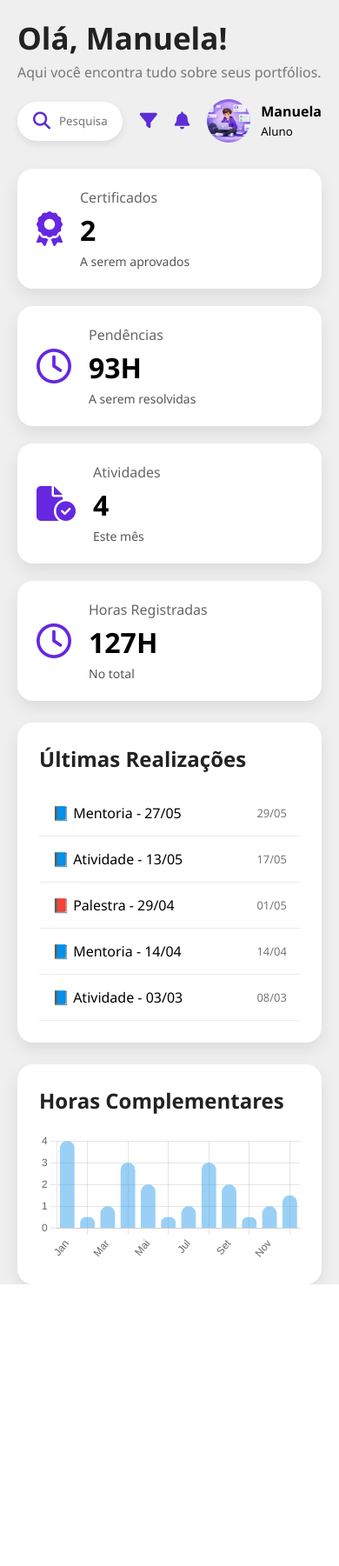
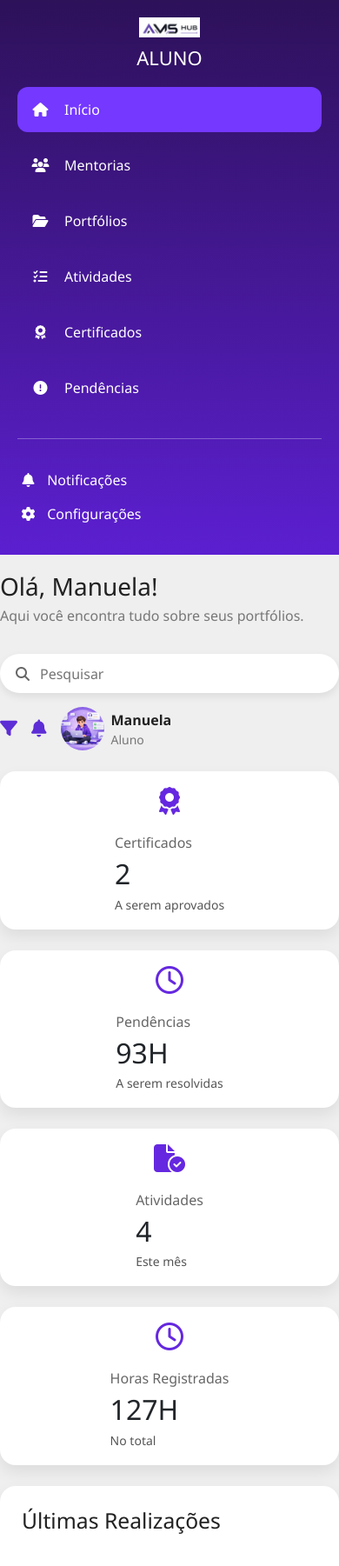
Before and after one commit to AshileyLaura/AMShub, a Django app: page /aluno/ in a window 390 px wide. Shown: the top 1801 px of the page at 87% size. Before the commit the page ends 1477 px from the top, so only its background shows below. Run offline with Django 5.2, Linux system fonts and the light colour scheme.

Commit message:
adicionando bootstrap

```diff
--- a/AMSHub/static/Aluno.css
+++ b/AMSHub/static/Aluno.css
@@ -1,286 +1,419 @@
-*{
-    margin:0;
-    padding:0;
-    box-sizing:border-box;
-    font-family:'Segoe UI',sans-serif;
+* {
+    box-sizing: border-box;
 }
 
-body{
-    background:#efefef;
+body {
+    margin: 0;
+    background: #efefef;
+    font-family: 'Segoe UI', sans-serif;
+    color: #222;
 }
 
-.container{
-    display:flex;
-    height:100vh;
+.sidebar {
+    min-height: 100vh;
+
+    background: linear-gradient(
+        180deg,
+        #2d1159,
+        #5c1fd1
+    );
+
+    color: white;
+
+    padding: 20px;
+
+    border-radius: 0 25px 25px 0;
+
+    display: flex;
+    flex-direction: column;
+    justify-content: space-between;
 }
 
-/* ================= MENU ================= */
-
-.sidebar{
-    width:250px;
-    background:linear-gradient(180deg,#2d1159,#5c1fd1);
-    color:#fff;
-    display:flex;
-    flex-direction:column;
-    justify-content:space-between;
-    border-radius:0 25px 25px 0;
-    padding:20px;
+.logo img {
+    width: 70px;
+    margin-bottom: 10px;
 }
 
-.logo{
-    text-align:center;
+.logo h2 {
+    font-size: 22px;
 }
 
-.logo img{
-    width:70px;
-    margin-bottom:10px;
+.sidebar nav {
+    margin-top: 35px;
 }
 
-.logo h2{
-    font-size:22px;
+.sidebar .nav-item {
+    margin-bottom: 12px;
 }
 
-nav ul{
-    list-style:none;
-    margin-top:35px;
+.sidebar .nav-link {
+    color: white;
+
+    display: flex;
+    align-items: center;
+
+    gap: 15px;
+
+    padding: 14px;
+
+    border-radius: 12px;
+
+    transition: 0.3s;
 }
 
-nav ul li{
-    display:flex;
-    align-items:center;
-    gap:15px;
-    padding:14px;
-    margin-bottom:12px;
-    border-radius:12px;
-    cursor:pointer;
-    transition:.3s;
+.sidebar .nav-link i {
+    width: 25px;
+    text-align: center;
 }
 
-nav ul li:hover,
-nav ul li.active{
-    background:#7438ff;
+.sidebar .nav-link:hover,
+.sidebar .nav-item.active .nav-link {
+
+    background: #7438ff;
+
+    color: white;
 }
 
-nav ul li i{
-    width:25px;
-    text-align:center;
+.bottom-menu {
+
+    border-top: 1px solid rgba(255,255,255,.3);
+
+    padding-top: 20px;
 }
 
-.bottom-menu{
-    border-top:1px solid rgba(255,255,255,.3);
-    padding-top:20px;
+.bottom-menu a {
+
+    display: block;
+
+    color: white;
+
+    text-decoration: none;
+
+    margin: 15px 0;
+
+    transition: .3s;
 }
 
-.bottom-menu a{
-    display:block;
-    color:white;
-    text-decoration:none;
-    margin:15px 0;
-    transition:.3s;
+.bottom-menu a:hover {
+
+    color: #d8c8ff;
+
 }
 
-.bottom-menu a:hover{
-    color:#d8c8ff;
+.bottom-menu i {
+
+    width: 25px;
+
+    text-align: center;
+
+    margin-right: 5px;
 }
 
-.bottom-menu i{
-    width:25px;
+main {
+
+    padding: 25px 35px;
+
 }
 
-/* ================= CONTEÚDO ================= */
+header h1 {
 
-main{
-    flex:1;
-    padding:25px 35px;
+    font-size: 35px;
+
+    color: #222;
+
+    margin: 0;
+
 }
 
-/* TOPO */
+header p {
 
-header{
-    display:flex;
-    justify-content:space-between;
-    align-items:center;
-    margin-bottom:30px;
+    color: #777;
+
+    margin-top: 5px;
+
 }
 
-header h1{
-    font-size:35px;
-    color:#222;
+.search {
+
+    width: 340px;
+
+    height: 45px;
+
+    background: white;
+
+    border-radius: 30px;
+
+    display: flex;
+
+    align-items: center;
+
+    padding: 0 18px;
+
+    box-shadow: 0 4px 10px rgba(0,0,0,.08);
+
 }
 
-header p{
-    color:#777;
-    margin-top:5px;
+.search i {
+
+    color: #666;
+
 }
 
-.header-right{
-    display:flex;
-    align-items:center;
-    gap:20px;
+.search input {
+
+    border: none;
+
+    outline: none;
+
+    width: 100%;
+
+    margin-left: 10px;
+
 }
 
-.search{
-    width:340px;
-    height:45px;
-    background:white;
-    border-radius:30px;
-    display:flex;
-    align-items:center;
-    padding:0 18px;
-    box-shadow:0 4px 10px rgba(0,0,0,.08);
+.header-right > i {
+
+    color: #5d2dd6;
+
+    font-size: 20px;
+
+    cursor: pointer;
+
 }
 
-.search input{
-    border:none;
-    outline:none;
-    width:100%;
-    margin-left:10px;
+.perfil img {
+
+    width: 50px;
+
+    height: 50px;
+
+    border-radius: 50%;
+
+    object-fit: cover;
+
 }
 
-.header-right i{
-    color:#5d2dd6;
-    font-size:20px;
-    cursor:pointer;
+.perfil small {
+
+    display: block;
+
+    color: #777;
+
 }
 
-.perfil{
-    display:flex;
-    align-items:center;
-    gap:12px;
+.card {
+
+    border: none;
+
+    background: white;
+
+    border-radius: 18px;
+
+    padding: 22px;
+
+    display: flex;
+
+    align-items: center;
+
+    gap: 20px;
+
+    box-shadow: 0 8px 18px rgba(0,0,0,.08);
+
+    transition: .3s;
+
 }
 
-.perfil img{
-    width:50px;
-    height:50px;
-    border-radius:50%;
-    object-fit:cover;
+.card:hover {
+
+    transform: translateY(-4px);
+
+    box-shadow: 0 12px 25px rgba(0,0,0,.12);
+
 }
 
-/* ================= CARDS ================= */
 
-.cards{
-    display:grid;
-    grid-template-columns:repeat(4,1fr);
-    gap:20px;
-    margin-bottom:25px;
+.card > i {
+
+    font-size: 40px;
+
+    color: #6528e0;
+
 }
 
-.card{
-    background:white;
-    border-radius:18px;
-    padding:22px;
-    display:flex;
-    align-items:center;
-    gap:20px;
-    box-shadow:0 8px 18px rgba(0,0,0,.08);
+
+.card span {
+
+    color: #666;
+
 }
 
-.card i{
-    font-size:40px;
-    color:#6528e0;
+
+.card h2 {
+
+    font-size: 32px;
+
+    margin: 5px 0;
+
 }
 
-.card span{
-    color:#666;
-}
 
-.card h2{
-    font-size:32px;
-    margin:5px 0;
-}
+.card p {
 
-.card p{
-    color:#555;
-    font-size:14px;
-}
+    color: #555;
 
-/* ================= CONTEÚDO ================= */
+    font-size: 14px;
 
-.content{
-    display:grid;
-    grid-template-columns:1.2fr 1fr;
-    gap:25px;
+    margin: 0;
+
 }
 
 .atividades,
-.grafico{
-    background:white;
-    border-radius:18px;
-    padding:25px;
-    box-shadow:0 8px 18px rgba(0,0,0,.08);
+.grafico {
+
+    background: white;
+
+    border-radius: 18px;
+
+    padding: 25px;
+
+    box-shadow: 0 8px 18px rgba(0,0,0,.08);
+
 }
 
+
 .atividades h2,
-.grafico h2{
-    margin-bottom:20px;
-    color:#222;
+.grafico h2 {
+
+    margin-bottom: 20px;
+
+    color: #222;
+
 }
 
-.atividades ul{
-    list-style:none;
+
+.atividades ul {
+
+    list-style: none;
+
+    padding: 0;
+
+    margin: 0;
+
 }
 
-.atividades li{
-    display:flex;
-    justify-content:space-between;
-    align-items:center;
-    padding:15px;
-    border-bottom:1px solid #ececec;
-    transition:.3s;
+
+.atividades li {
+
+    display: flex;
+
+    justify-content: space-between;
+
+    align-items: center;
+
+    padding: 15px;
+
+    border-bottom: 1px solid #ececec;
+
+    transition: .3s;
+
 }
 
-.atividades li:hover{
-    background:#f5f5ff;
+
+.atividades li:hover {
+
+    background: #f5f5ff;
+
 }
 
-.atividades span{
-    color:#777;
-    font-size:13px;
+
+.atividades li small {
+
+    color: #777;
+
 }
 
-/* ================= GRÁFICO ================= */
+#graficoHoras {
 
-#graficoHoras{
-    width:100%;
-    height:320px;
+    width: 100% !important;
+
+    height: 320px !important;
+
 }
 
-/* ================= RESPONSIVO ================= */
+@media (max-width: 991px) {
 
-@media(max-width:1200px){
+    .sidebar {
 
-.cards{
-    grid-template-columns:repeat(2,1fr);
+        min-height: auto;
+
+        border-radius: 0;
+
     }
 
-.content{
-    grid-template-columns:1fr;
+    .sidebar nav {
+
+        margin-top: 20px;
+
+    }
+
+    .bottom-menu {
+
+        margin-top: 20px;
+
     }
 
 }
 
-@media(max-width:900px){
 
-.sidebar{
-    display:none;
+@media (max-width: 768px) {
+
+    main {
+
+        padding: 20px;
+
     }
 
-main{
-    padding:20px;
+    header {
+
+        align-items: flex-start !important;
+
     }
 
-header{
-    flex-direction:column;
-    align-items:flex-start;
-    gap:20px;
+    .header-right {
+
+        width: 100%;
+
+        flex-wrap: wrap;
+
     }
 
-.search{
-    width:100%;
-}
+    .search {
 
-.cards{
-    grid-template-columns:1fr;
+        width: 100%;
+
     }
 
 }
+
+
+@media (max-width: 576px) {
+
+    header h1 {
+
+        font-size: 28px;
+
+    }
+
+    .card {
+
+        padding: 18px;
+
+    }
+
+    .card > i {
+
+        font-size: 32px;
+
+    }
+
+}
--- a/AMSHub/static/dashboard.js
+++ b/AMSHub/static/dashboard.js
@@ -11,7 +11,7 @@ new Chart(ctx,{
 
             label:'Horas',
 
-            data:[4,0.5,1,3,2,0.5,1,3,2,0.5,1,1.5],
+            data:[4,0.5,1,3,2,0.5,1,3,0,0,0,0],
 
             borderRadius:8
 
--- a/templates/Aluno.html
+++ b/templates/Aluno.html
@@ -9,23 +9,31 @@
 
     <title>AMS - Aluno</title>
 
-    <link rel="stylesheet" href="{% static 'Aluno.css' %}">
+    <link href="https://cdn.jsdelivr.net/npm/bootstrap@5.3.3/dist/css/bootstrap.min.css"
+        rel="stylesheet">
 
     <link rel="stylesheet"
         href="https://cdnjs.cloudflare.com/ajax/libs/font-awesome/6.7.1/css/all.min.css">
+
+    <link rel="stylesheet" href="{% static 'Aluno.css' %}">
 
 </head>
 
 <body>
 
-<div class="container">
+<div class="container-fluid p-0">
 
+    <div class="row g-0 min-vh-100">
 
-    <aside class="sidebar">
+        <aside class="sidebar col-lg-2">
 
-        <div class="logo">
+            <div>
 
-            <img src="{% static 'imagens/logoaluno.png' %}" alt="Logo">
+                <div class="logo text-center">
+
+                    <img src="{% static 'imagens/logoaluno.png' %}"
+                         alt="Logo"
+                         class="img-fluid">
 
                     <h2>ALUNO</h2>
 
@@ -33,53 +41,77 @@
 
                 <nav>
 
-            <ul>
+                    <ul class="nav flex-column">
 
-                <li class="active">
+                        <li class="nav-item active">
+
+                            <a href="#" class="nav-link">
 
                                 <i class="fa-solid fa-house"></i>
 
                                 <span>Início</span>
 
+                            </a>
+
                         </li>
 
-                <li>
+                        <li class="nav-item">
+
+                            <a href="#" class="nav-link">
 
                                 <i class="fa-solid fa-users"></i>
 
                                 <span>Mentorias</span>
 
+                            </a>
+
                         </li>
 
-                <li>
+                        <li class="nav-item">
+
+                            <a href="#" class="nav-link">
 
                                 <i class="fa-solid fa-folder-open"></i>
 
                                 <span>Portfólios</span>
 
+                            </a>
+
                         </li>
 
-                <li>
+                        <li class="nav-item">
+
+                            <a href="#" class="nav-link">
 
                                 <i class="fa-solid fa-list-check"></i>
 
                                 <span>Atividades</span>
 
+                            </a>
+
                         </li>
 
-                <li>
+                        <li class="nav-item">
+
+                            <a href="#" class="nav-link">
 
                                 <i class="fa-solid fa-award"></i>
 
                                 <span>Certificados</span>
 
+                            </a>
+
                         </li>
 
-                <li>
+                        <li class="nav-item">
+
+                            <a href="#" class="nav-link">
 
                                 <i class="fa-solid fa-circle-exclamation"></i>
 
                                 <span>Pendências</span>
+
+                            </a>
 
                         </li>
 
@@ -87,19 +119,33 @@
 
                 </nav>
 
+            </div>
+
             <div class="bottom-menu">
 
-            <a href="#"><i class="fa-solid fa-bell"></i> Notificações</a>
+                <a href="#">
 
-            <a href="#"><i class="fa-solid fa-gear"></i> Configurações</a>
+                    <i class="fa-solid fa-bell"></i>
+
+                    Notificações
+
+                </a>
+
+                <a href="#">
+
+                    <i class="fa-solid fa-gear"></i>
+
+                    Configurações
+
+                </a>
 
             </div>
 
         </aside>
 
-    <main>
+        <main class="col-lg-10">
 
-        <header>
+            <header class="d-flex flex-wrap justify-content-between align-items-center gap-3 mb-4">
 
                 <div>
 
@@ -109,7 +155,7 @@
 
                 </div>
 
-            <div class="header-right">
+                <div class="header-right d-flex align-items-center gap-3">
 
                     <div class="search">
 
@@ -123,9 +169,10 @@
 
                     <i class="fa-solid fa-bell"></i>
 
-                <div class="perfil">
+                    <div class="perfil d-flex align-items-center gap-2">
 
-                    <img src="{% static 'imagens/aluno.png' %}" alt="Aluno">
+                        <img src="{% static 'imagens/aluno.png' %}"
+                             alt="Aluno">
 
                         <div>
 
@@ -140,9 +187,11 @@
                 </div>
 
             </header>
-        <section class="cards">
+            <section class="cards row g-4 mb-4">
 
-            <div class="card">
+                <div class="col-xl-3 col-md-6">
+
+                    <div class="card h-100">
 
                         <i class="fa-solid fa-award"></i>
 
@@ -158,7 +207,12 @@
 
                     </div>
 
-            <div class="card">
+                </div>
+
+
+                <div class="col-xl-3 col-md-6">
+
+                    <div class="card h-100">
 
                         <i class="fa-regular fa-clock"></i>
 
@@ -174,7 +228,12 @@
 
                     </div>
 
-            <div class="card">
+                </div>
+
+
+                <div class="col-xl-3 col-md-6">
+
+                    <div class="card h-100">
 
                         <i class="fa-solid fa-file-circle-check"></i>
 
@@ -190,7 +249,12 @@
 
                     </div>
 
-            <div class="card">
+                </div>
+
+
+                <div class="col-xl-3 col-md-6">
+
+                    <div class="card h-100">
 
                         <i class="fa-regular fa-clock"></i>
 
@@ -206,35 +270,73 @@
 
                     </div>
 
+                </div>
+
             </section>
+            <section class="content row g-4">
+                <div class="col-xl-7">
 
-        <section class="content">
-
-            <div class="atividades">
+                    <div class="atividades h-100">
 
                         <h2>Últimas Realizações</h2>
 
                         <ul>
 
-                    <li>📘 Mentoria - 27/05 <span>29/05</span></li>
+                            <li>
 
-                    <li>📘 Atividade - 13/05 <span>17/05</span></li>
+                                <span>📘 Mentoria - 27/05</span>
 
-                    <li>📕 Palestra - 29/04 <span>01/05</span></li>
+                                <small>29/05</small>
 
-                    <li>📘 Mentoria - 14/04 <span>14/04</span></li>
+                            </li>
 
-                    <li>📘 Atividade - 03/03 <span>08/03</span></li>
+                            <li>
+
+                                <span>📘 Atividade - 13/05</span>
+
+                                <small>17/05</small>
+
+                            </li>
+
+                            <li>
+
+                                <span>📕 Palestra - 29/04</span>
+
+                                <small>01/05</small>
+
+                            </li>
+
+                            <li>
+
+                                <span>📘 Mentoria - 14/04</span>
+
+                                <small>14/04</small>
+
+                            </li>
+
+                            <li>
+
+                                <span>📘 Atividade - 03/03</span>
+
+                                <small>08/03</small>
+
+                            </li>
 
                         </ul>
 
                     </div>
 
-            <div class="grafico">
+                </div>
+
+                <div class="col-xl-5">
+
+                    <div class="grafico h-100">
 
                         <h2>Horas Complementares</h2>
 
                         <canvas id="graficoHoras"></canvas>
+
+                    </div>
 
                 </div>
 
@@ -244,8 +346,10 @@
 
     </div>
 
+</div>
+
+<script src="https://cdn.jsdelivr.net/npm/bootstrap@5.3.3/dist/js/bootstrap.bundle.min.js"></script>
 <script src="https://cdn.jsdelivr.net/npm/chart.js"></script>
-
 <script src="{% static 'dashboard.js' %}"></script>
 
 </body>
```
Also changed, not shown: AMSHub/static/mentprofsuper.css (added), templates/mentprofsuper.html (added). Lines whose indentation alone changed are shown as unchanged.
